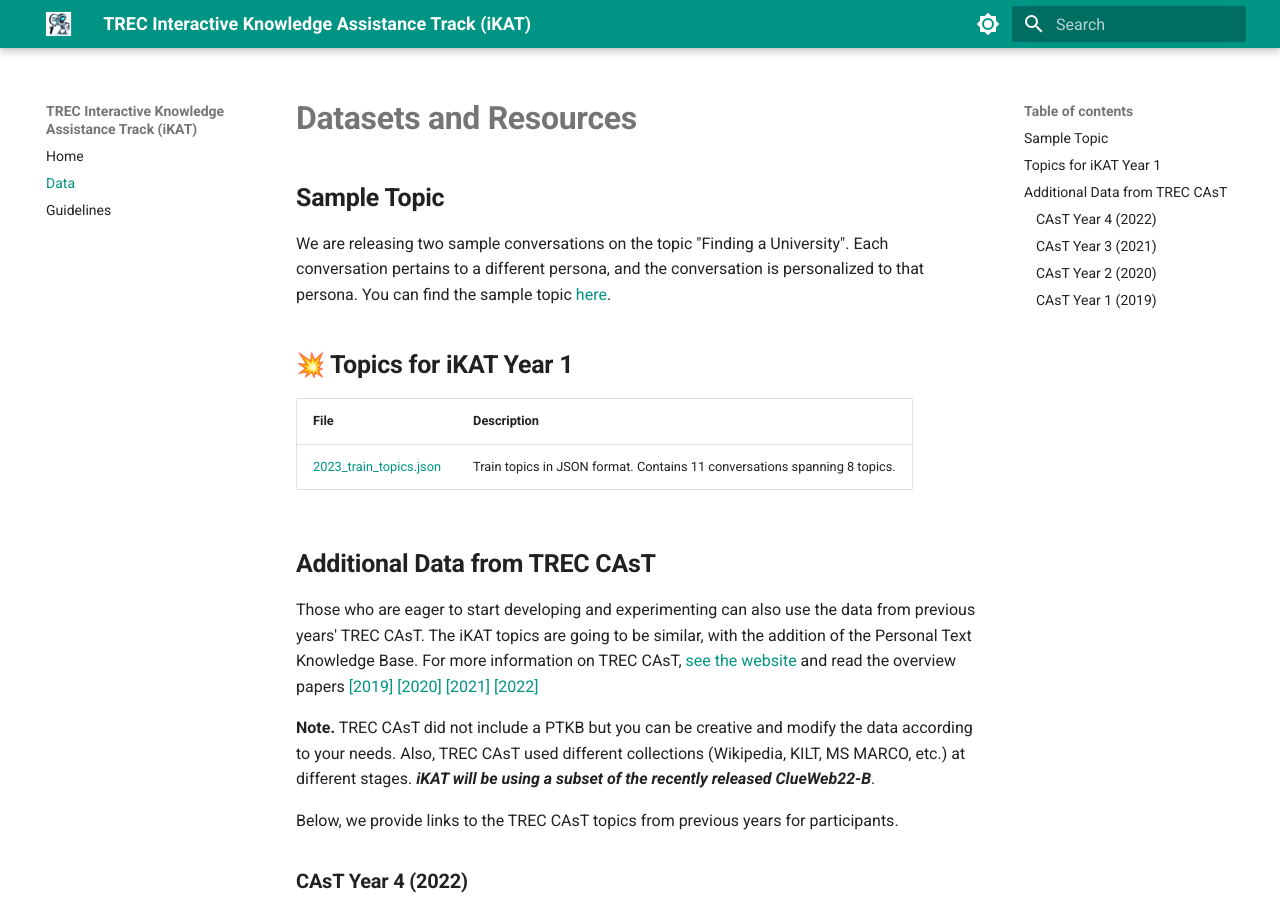
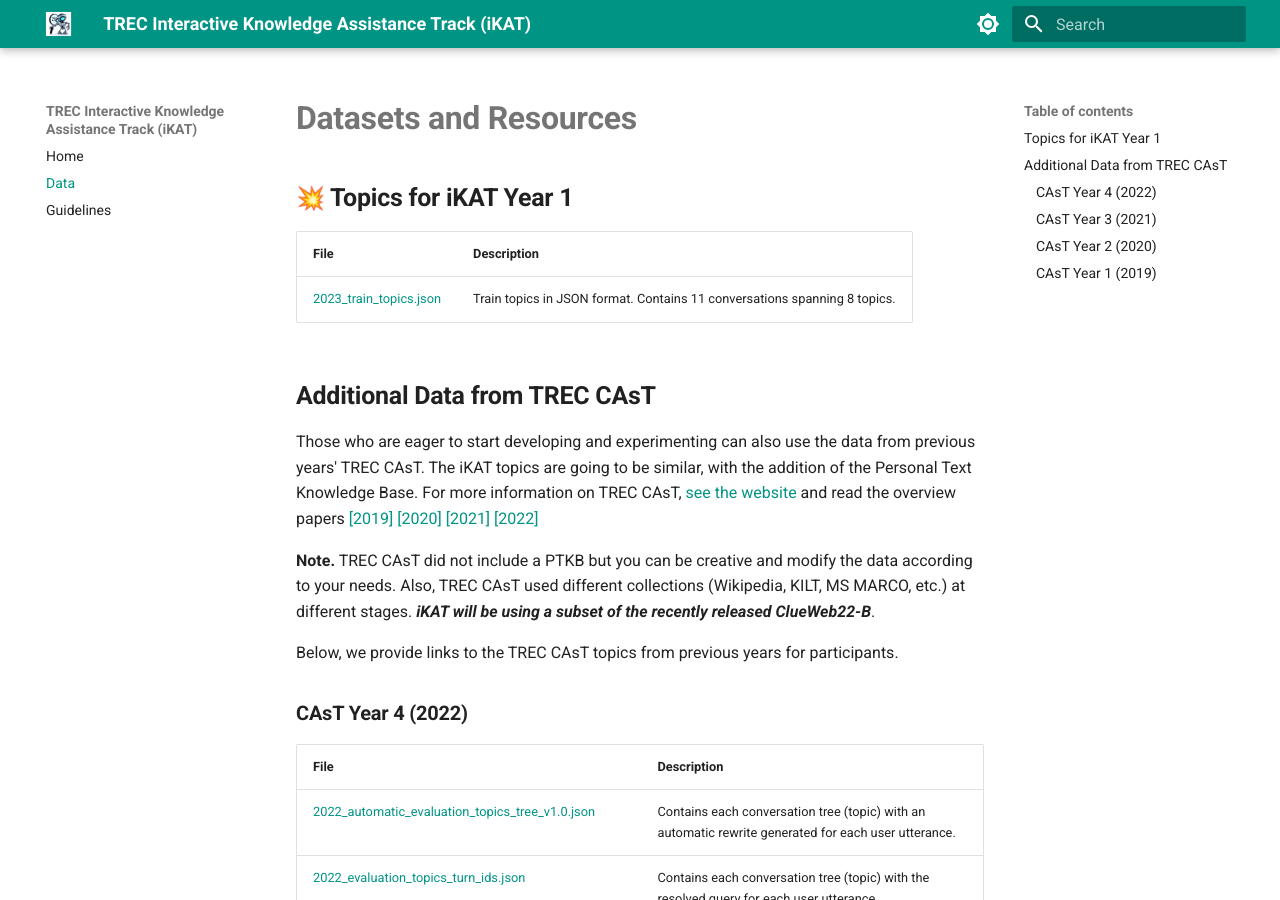
Before and after one commit to shubham526/trec-ikat-website, an MkDocs documentation site: the page built from docs/data.md, in a window 1280 px wide and 900 px high. Built offline with MkDocs 1.6.1 and Material for MkDocs 9.7.7, drawn with Linux system fonts in a browser that asks for light colours; emoji names are drawn with the system emoji font.

Commit message:
Removed link to sample topics.

```diff
--- a/docs/data.md
+++ b/docs/data.md
@@ -1,7 +1,4 @@
 # **Datasets and Resources**
-
-## **Sample Topic**
-We are releasing two sample conversations on the topic "Finding a University". Each conversation pertains to a different persona, and the conversation is personalized to that persona. You can find the sample topic [here](https://drive.google.com/file/d/1ZdVXNqnzP1XpYpJejIRn3pzva8Pke9v_/view?usp=drive_link).
 
 ## :boom: **Topics for iKAT Year 1**
 
```
